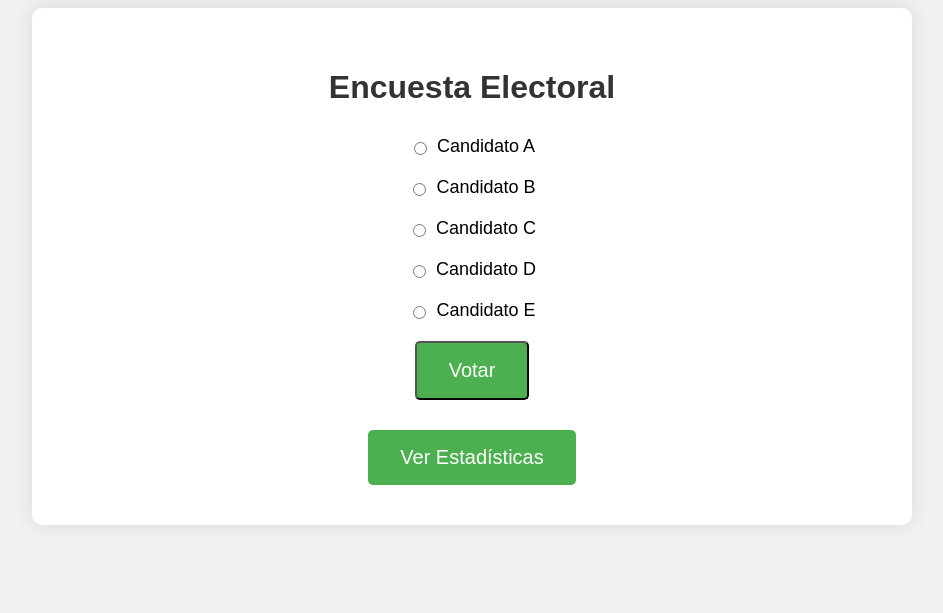
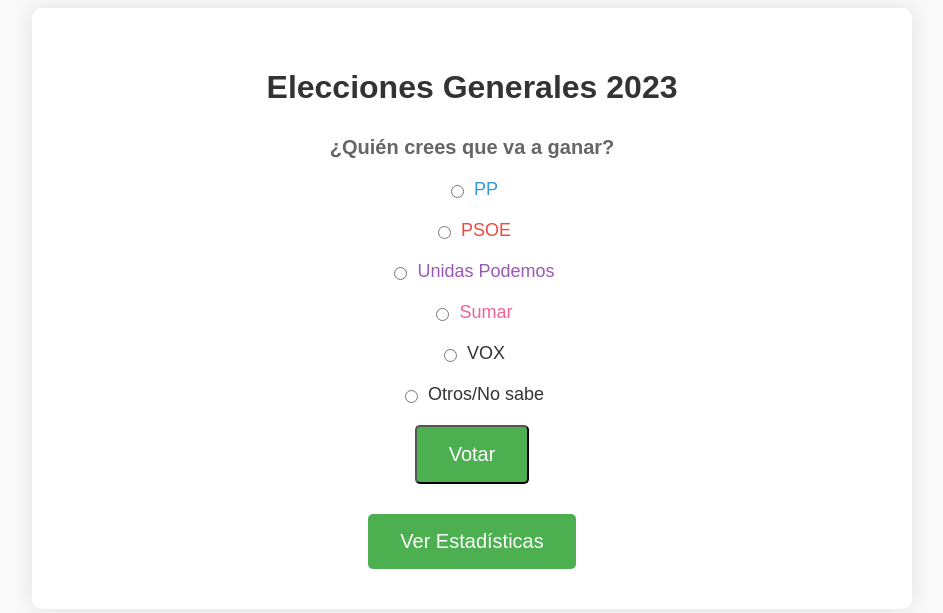
Before and after one commit to srivjim/Encuesta-nodo-php, a PHP site: page / in a window 1280 px wide. Shown: the top 613 px of the page, without its empty margins (168-1111 px from the left). Run offline with PHP 8.4, Linux system fonts and the light colour scheme.

Commit message:
Update index.php

```diff
--- a/src/index.php
+++ b/src/index.php
@@ -1,11 +1,11 @@
 <!DOCTYPE html>
 <html>
 <head>
-    <title>Encuesta Electoral</title>
+    <title>Elecciones Generales 2023</title>
     <style>
         body {
             font-family: Arial, sans-serif;
-            background-color: #f1f1f1;
+            background-color: #f9f9f9;
         }
 
         .container {
@@ -22,6 +22,12 @@
             color: #333333;
             font-size: 32px;
             margin-bottom: 30px;
+        }
+
+        h2 {
+            color: #666666;
+            font-size: 20px;
+            margin-bottom: 20px;
         }
 
         .form-container {
@@ -43,6 +49,7 @@
 
         .option label {
             font-size: 18px;
+            color: #333333;
         }
 
         .btn-container {
@@ -68,28 +75,33 @@
 </head>
 <body>
     <div class="container">
-        <h1>Encuesta Electoral</h1>
+        <h1>Elecciones Generales 2023</h1>
+        <h2>¿Quién crees que va a ganar?</h2>
 
         <form action="submit_vote.php" method="POST" class="form-container">
             <div class="option">
                 <input type="radio" name="opcion" value="Candidato A" id="opcion_a">
-                <label for="opcion_a">Candidato A</label>
+                <label for="opcion_a" style="color: #3498db;">PP</label>
             </div>
             <div class="option">
                 <input type="radio" name="opcion" value="Candidato B" id="opcion_b">
-                <label for="opcion_b">Candidato B</label>
+                <label for="opcion_b" style="color: #e74c3c;">PSOE</label>
             </div>
             <div class="option">
                 <input type="radio" name="opcion" value="Candidato C" id="opcion_c">
-                <label for="opcion_c">Candidato C</label>
+                <label for="opcion_c" style="color: #9b59b6;">Unidas Podemos</label>
             </div>
             <div class="option">
                 <input type="radio" name="opcion" value="Candidato D" id="opcion_d">
-                <label for="opcion_d">Candidato D</label>
+                <label for="opcion_d" style="color: #f06292;">Sumar</label>
             </div>
             <div class="option">
                 <input type="radio" name="opcion" value="Candidato E" id="opcion_e">
-                <label for="opcion_e">Candidato E</label>
+                <label for="opcion_e">VOX</label>
+            </div>
+            <div class="option">
+                <input type="radio" name="opcion" value="Candidato F" id="opcion_f">
+                <label for="opcion_f">Otros/No sabe</label>
             </div>
             <div class="btn-container">
                 <input type="submit" value="Votar" class="btn">
```
